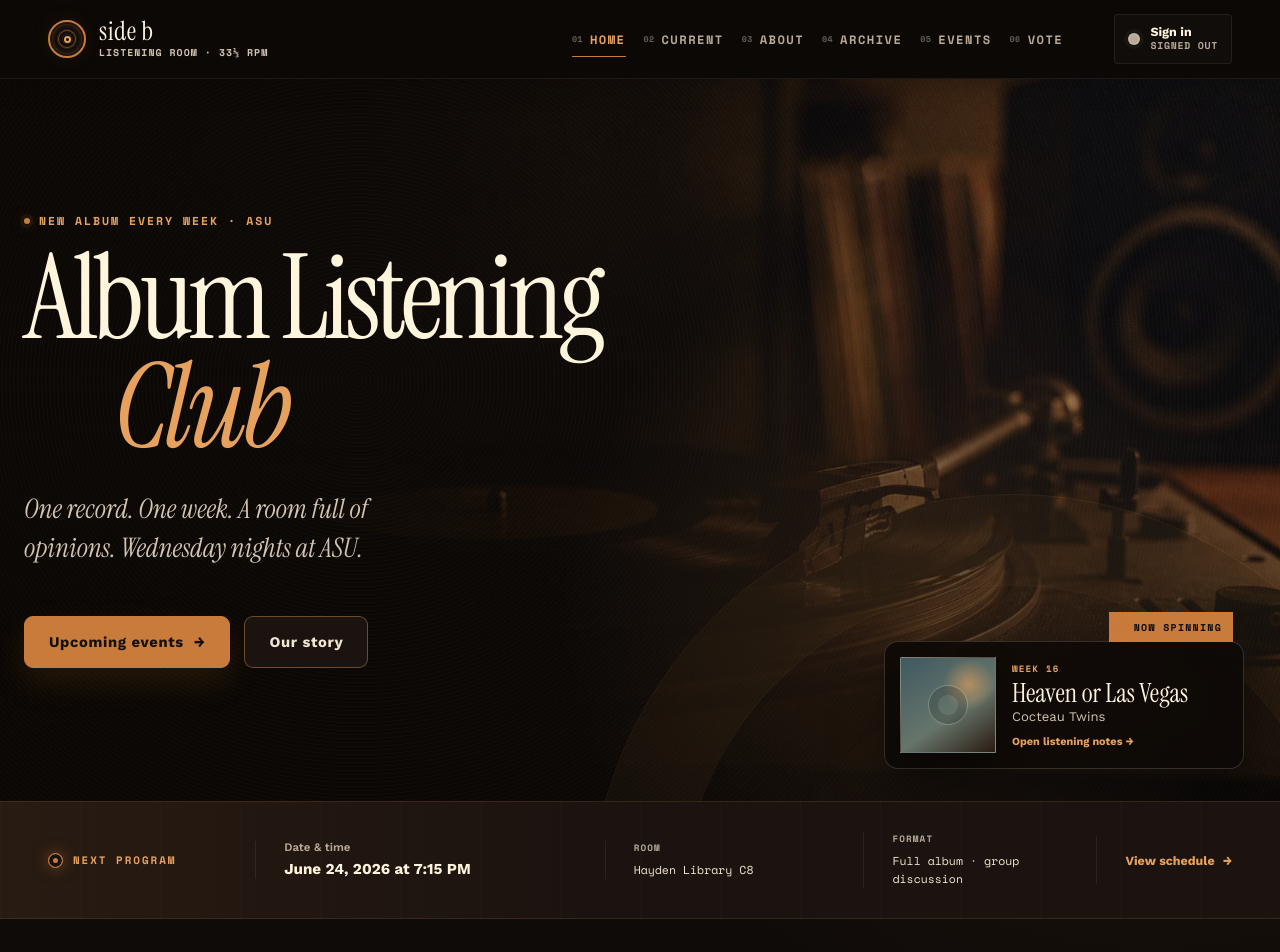
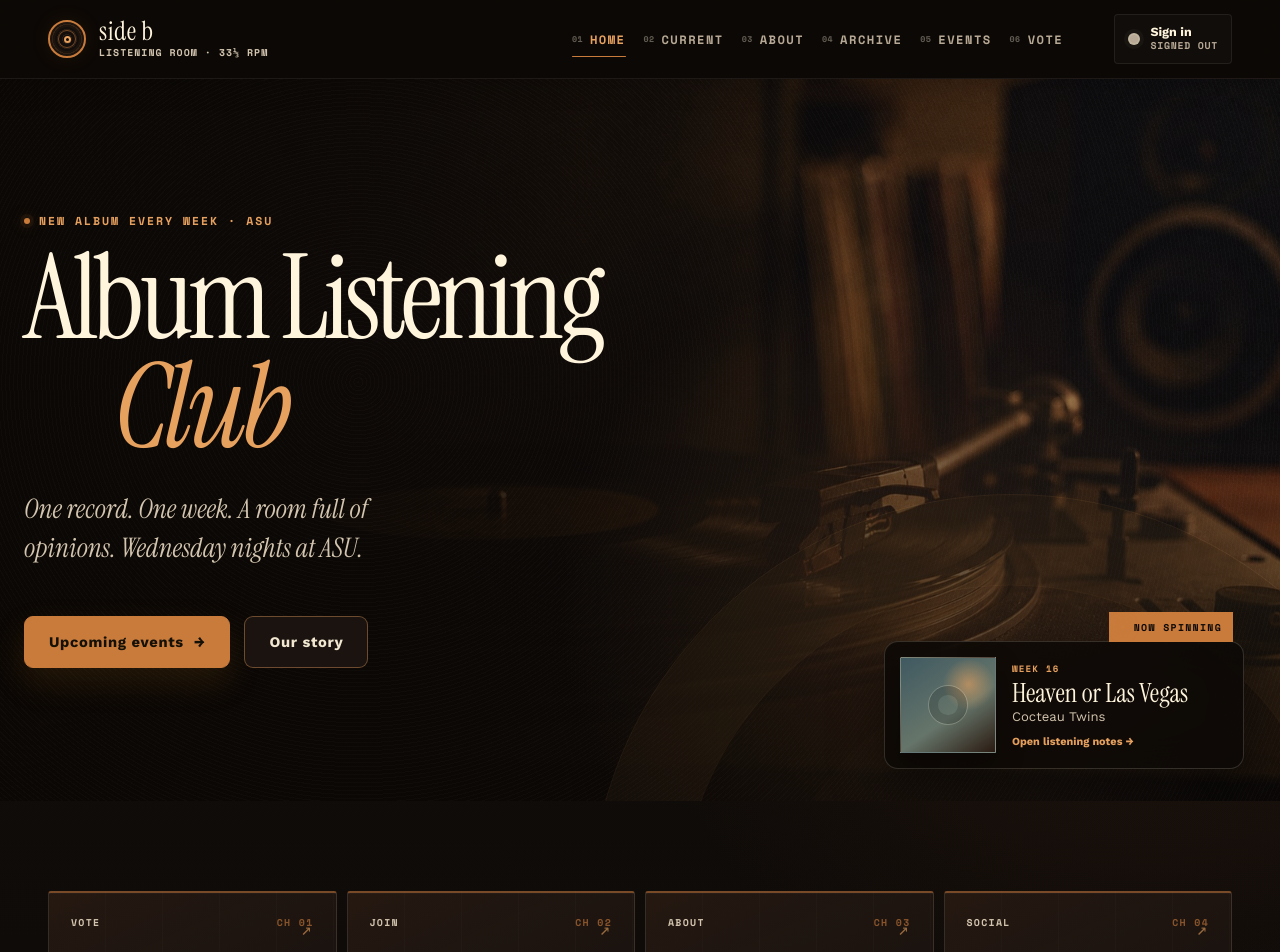
Before and after one commit to adenstamm/alc-website, a React (Vite) app in the folder voting-frontend/: page / in a window 1280 px wide. Shown: the top 952 px of the page. Built offline with nearby package versions, Linux system fonts and the light colour scheme; no server answers; the database is empty.

Commit message:
Remove home program strip

```diff
--- a/voting-frontend/src/pages/Home.jsx
+++ b/voting-frontend/src/pages/Home.jsx
@@ -5,15 +5,6 @@ import {
   getRecentShelfAlbums,
   loadRecordShelfCoverOverrides,
 } from "../lib/recordShelf";
-import { getNextUpcomingEvent } from "../lib/siteContent";
-
-function formatSessionDetails(nextSession) {
-  if (!nextSession) {
-    return "New date coming soon";
-  }
-
-  return `${nextSession.displayDate} at ${nextSession.time}`;
-}
 
 function Home({
   clubLinks,
@@ -21,7 +12,6 @@ function Home({
   hasSupabaseConfig,
   homeActions,
   navigate,
-  specialEvents,
   supabase,
 }) {
   const [albumMetadata, setAlbumMetadata] = useState({});
@@ -55,7 +45,6 @@ function Home({
     ],
     [homeActions],
   );
-  const nextSession = getNextUpcomingEvent(specialEvents);
   const currentAlbum = currentPoll.albumOfWeek;
   const configuredAlbumCover = currentAlbum.coverUrl || null;
   const albumCover = configuredAlbumCover === failedAlbumCover ? null : configuredAlbumCover;
@@ -332,24 +321,6 @@ function Home({
           </aside>
         </section>
 
-        <section className="sideb-session-strip" aria-label="Next listening session">
-          <div className="sideb-session-inner">
-            <div className="sideb-strip-label">
-              <span className="sideb-strip-mark" aria-hidden="true" />
-              <strong>Next program</strong>
-            </div>
-            <p>
-              <span>Date &amp; time</span>
-              <strong>{formatSessionDetails(nextSession)}</strong>
-            </p>
-            <span><small>Room</small>{nextSession?.location || "Watch club updates"}</span>
-            <span><small>Format</small>Full album · group discussion</span>
-            <a href="/events" onClick={(event) => handleRouteLink(event, "/events")}>
-              View schedule <span aria-hidden="true">→</span>
-            </a>
-          </div>
-        </section>
-
         <section className="sideb-link-grid" aria-label="Club links">
           {quickLinks.map((action, index) => (
             <a
```
